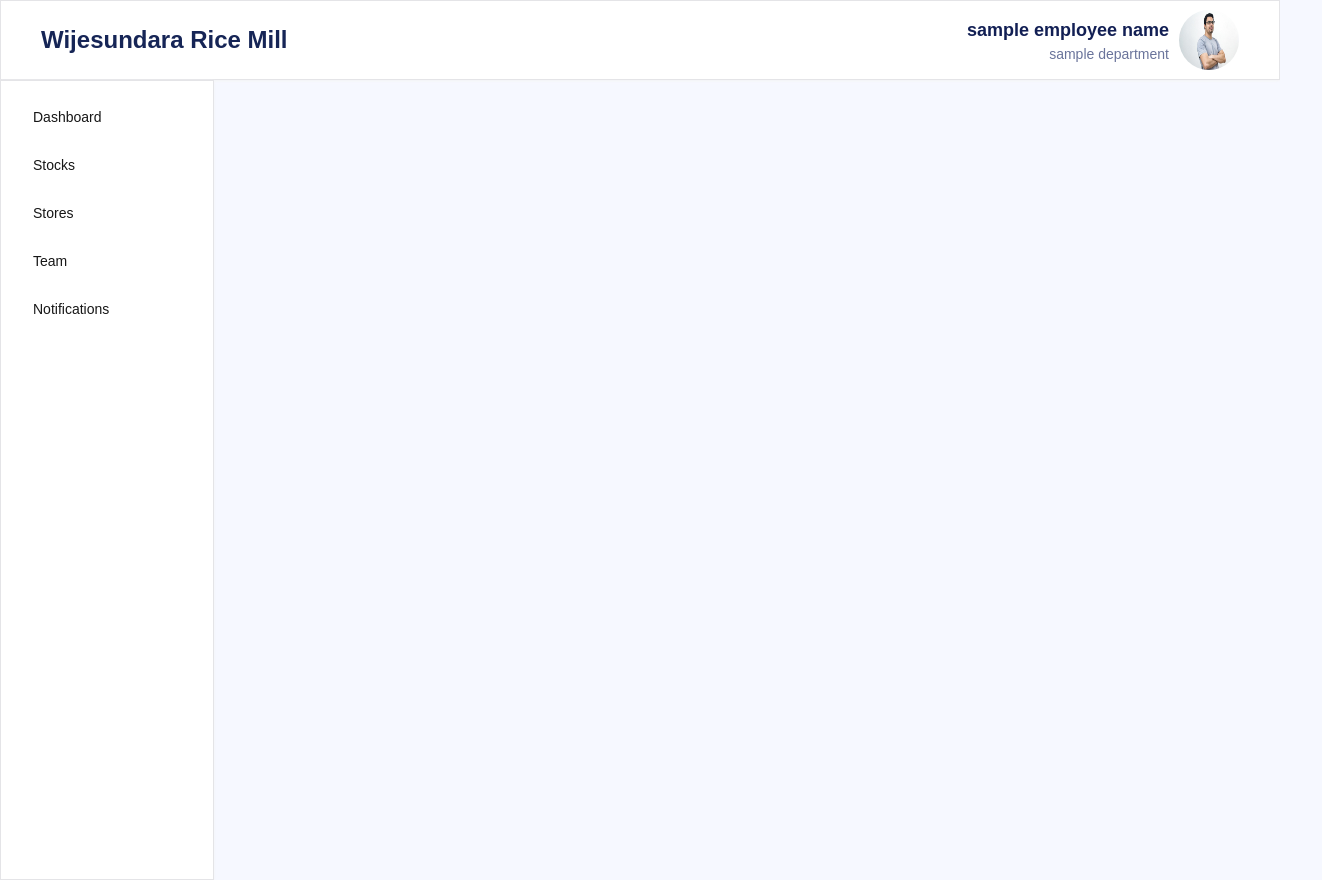
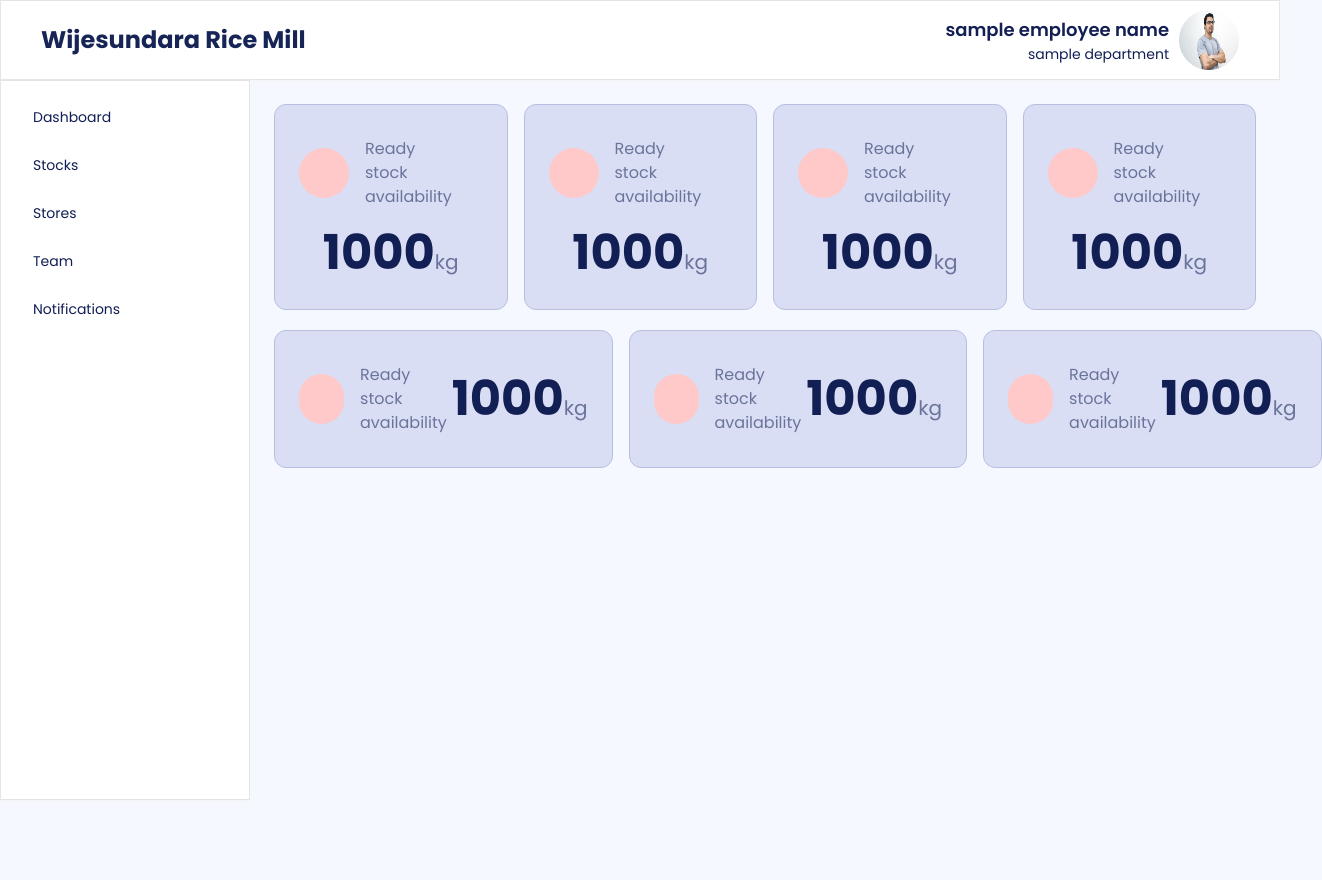
Before and after one commit to buddhika-development/wijesundara-erp-internal-system-client, a Next.js app: page /StockManager in a window 1280 px wide. Shown: the whole page, 1322 px wide, since content can reach past the window. After the commit the page ends 800 px from the top, so only its background shows below. Built offline with nearby package versions, Linux system fonts and the light colour scheme.

Commit message:
Setup basic UI components in dashboard page

```diff
--- a/src/app/(stock_management)/StockManager/page.jsx
+++ b/src/app/(stock_management)/StockManager/page.jsx
@@ -1,10 +1,26 @@
 import DashboardSecondaryHeader from '@/components/layouts/StockManagement/DashboardSecondaryHeader'
+import LargeStatCard from '@/components/layouts/StockManagement/StaisticsCards/LargeStatCard'
+import SmallStatCard from '@/components/layouts/StockManagement/StaisticsCards/SmallStatCard'
 import React from 'react'
 
 const page = () => {
   return (
-    <div>
-      {/* co header section */}
+    <div className='p-6'>
+
+      {/* main statistics card section */}
+      <div className='flex justify-between gap-[16px]'>
+        <LargeStatCard />
+        <LargeStatCard />
+        <LargeStatCard />
+        <LargeStatCard />
+      </div>
+
+      {/* secondary statistic card section */}
+      <div className='secondary-stat'>
+        <SmallStatCard />
+        <SmallStatCard />
+        <SmallStatCard />
+      </div>
 
     </div>
   )
--- a/src/app/(stock_management)/layout.jsx
+++ b/src/app/(stock_management)/layout.jsx
@@ -8,7 +8,7 @@ const StockManagementLayout = ({children}) => {
             <main>
                 <div className="flex w-full h-full">
                     <Sidebar />
-                    <div className="w-full h-full">
+                    <div className="w-[calc(100vw-250px)] h-full mt-[80px] ml-[250px]">
                         {children}
                     </div>
                 </div>
--- a/src/app/styles/common.css
+++ b/src/app/styles/common.css
@@ -1,12 +1,14 @@
+/* All @import statements must be at the top */
+@import url('./globals.css');
 @import "tailwindcss";
 
+/* Then the rest of your CSS rules */
 .common-border {
-    @apply border-[1px] border-zinc-200 shadow-sm shadow-zinc-100
+    @apply border-[1px] border-zinc-200 shadow-sm shadow-zinc-100;
 }
 
 /* table design============================ */
-
-tr{
+tr {
     height: 50px;
     border-bottom: 1px solid #cecee2;
 }
@@ -14,3 +16,34 @@ tr{
 td, th {
     padding-left: 12px;
 }
+
+/* stats card styles */
+.LargeStatCard {
+    background-color: var(--card-background);
+    width: 100%;
+    padding: 32px 24px;
+    border: 1px solid var(--card-stroke);
+    border-radius: 12px;
+}
+
+.SmallStatCard{
+    background-color: var(--card-background);
+    width: 100%;
+    padding: 32px 24px;
+    border: 1px solid var(--card-stroke);
+    border-radius: 12px;
+}
+
+.stat-card-header-text {
+    color: var(--secondary-text);
+}
+
+.units {
+    color: var(--secondary-text);
+}
+
+.secondary-stat{
+    display: grid;
+    grid-template-columns: 1fr 1fr 2fr;
+    gap: 16px;
+}
--- a/src/app/styles/globals.css
+++ b/src/app/styles/globals.css
@@ -1,9 +1,22 @@
+@import url('https://fonts.googleapis.com/css2?family=Poppins:ital,wght@0,100;0,200;0,300;0,400;0,500;0,600;0,700;0,800;0,900;1,100;1,200;1,300;1,400;1,500;1,600;1,700;1,800;1,900&display=swap');
+
 @import "tailwindcss";
 
 :root {
   --background: #F6F8FF;
   --foreground: #171717;
-  -text : #52526b;
+
+  --primary-text : #121F54;
+  --secondary-text : #6A749B;
+
+  --base-background : #F6F8FF;
+  --card-background : #DADEF4;
+  --link-background : #E5E8FE;
+  --table-header-background: #6A749B;
+
+  --card-stroke : #b7bfdf;
+  --input-stroke : #C3CBEC;
+  --common-stroke : #B1BAE4;
 }
 
 body {
@@ -11,20 +24,10 @@ body {
   width: 100vw;
   height: 100vh;
   color: var(--foreground);
-  font-family: Arial, Helvetica, sans-serif;
-  overflow-y: hidden;
+  font-family: 'Poppins', sans-serif;
+  color: var(--primary-text);
 }
 
 @theme{
-  --color-primary-text : #121F54;
-  --color-secondary-text : #6A749B;
 
-  --color-base-background : #F6F8FF;
-  --color-card-background : #DADEF4;
-  --color-link-background : #E5E8FE;
-  --color-table-header-background: #6A749B;
-
-  --color-border-stroke : #C3CBEC;
-  --color-input-stroke : #C3CBEC;
-  --color-common-stroke : #B1BAE4;
 }
--- a/src/components/layouts/Header.jsx
+++ b/src/components/layouts/Header.jsx
@@ -4,7 +4,7 @@ import UserAccountDetails from './UserAccountDetails'
 
 const Header = () => {
   return (
-    <div className='h-[80px] w-full flex justify-between items-center px-[40px] common-border bg-white'>
+    <div className='h-[80px] w-full flex justify-between items-center px-[40px] common-border bg-white fixed top-0 left-0'>
         <CompanyLogo />
         <UserAccountDetails />
     </div>
--- a/src/components/layouts/StockManagement/Sidebar.jsx
+++ b/src/components/layouts/StockManagement/Sidebar.jsx
@@ -4,7 +4,7 @@ import { MdOutlineSpaceDashboard } from "react-icons/md";
 
 const Sidebar = () => {
   return (
-    <div className='w-[250px] h-[100vh] common-border pt-4 px-4 bg-white'>
+    <div className='w-[250px] fixed top-[80px] left-0 h-[calc(100vh-80px)] common-border pt-4 px-4 bg-white'>
         <div className="stock-manager-functionalities flex flex-col gap-y-2">
             <SideBarLink link_content='Dashboard' link='./' />
             <SideBarLink link_content='Stocks' link='./StockManager/Stock'/>
--- a/src/components/layouts/StockManagement/StaisticsCards/LargeStatCard.jsx
+++ b/src/components/layouts/StockManagement/StaisticsCards/LargeStatCard.jsx
@@ -2,7 +2,20 @@ import React from 'react'
 
 const LargeStatCard = () => {
   return (
-    <div>LargeStatCard</div>
+    <div className='LargeStatCard'>
+
+      {/* card header section */}
+      <div className="card-header flex items-center gap-[16px]">
+        <div className='h-[50px] w-[50px] bg-red-200 rounded-full'></div>
+        <p className='w-1/3 stat-card-header-text'>Ready stock availability</p>
+      </div>
+
+      {/* card content section */}
+      <div className="cord-content mt-5 text-center">
+        <p className='font-bold text-5xl'>1000<span className='units text-xl font-normal'>kg</span></p>
+      </div>
+
+    </div>
   )
 }
 
--- /dev/null
+++ b/src/components/layouts/StockManagement/StaisticsCards/SmallStatCard.jsx
@@ -0,0 +1,20 @@
+import React from 'react'
+
+const SmallStatCard = () => {
+    return (
+        <div className='SmallStatCard mt-[20px] flex items-center'>
+            {/* card header section */}
+            <div className="card-header flex items-center gap-[16px]">
+                <div className='h-[50px] w-[50px] bg-red-200 rounded-full'></div>
+                <p className='w-2/3 stat-card-header-text'>Ready stock availability</p>
+            </div>
+
+            {/* card content section */}
+            <div className="cord-content text-center">
+                <p className='font-bold text-5xl'>1000<span className='units text-xl font-normal'>kg</span></p>
+            </div>
+        </div>
+    )
+}
+
+export default SmallStatCard
```
